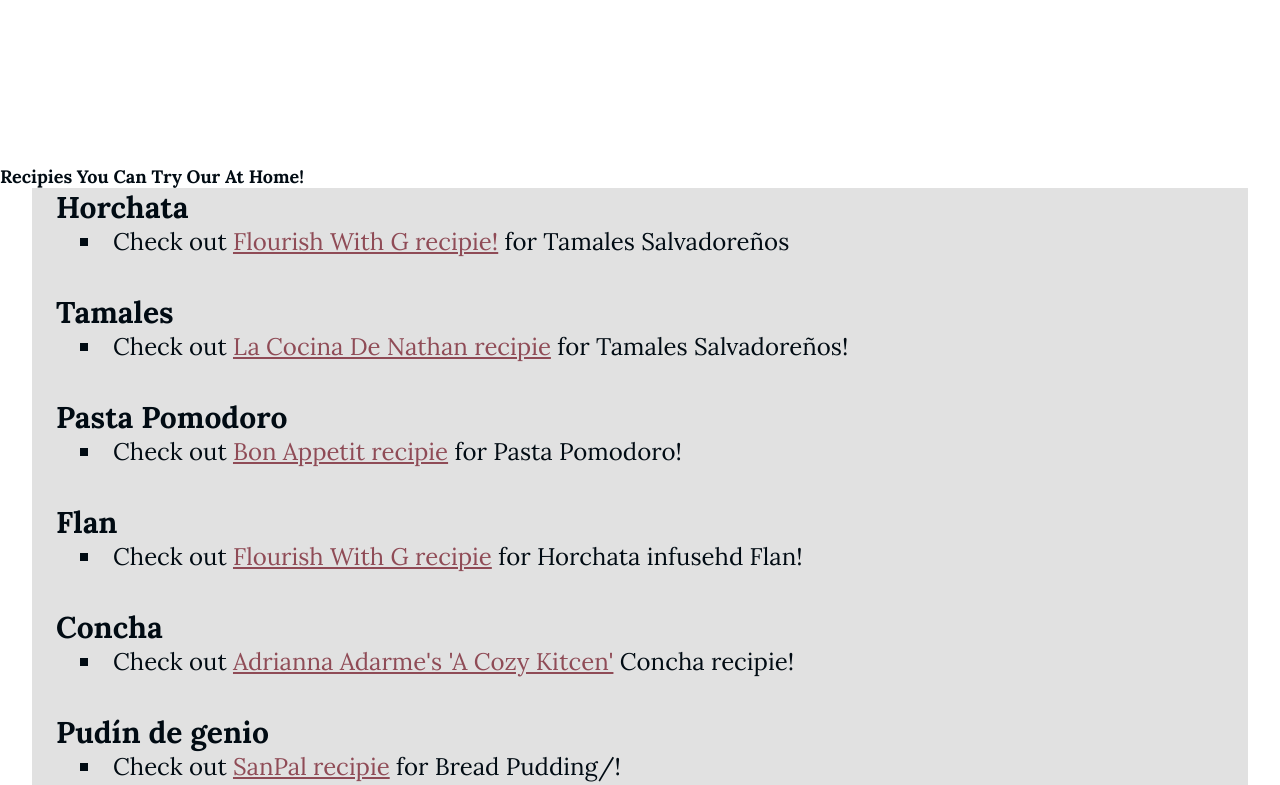
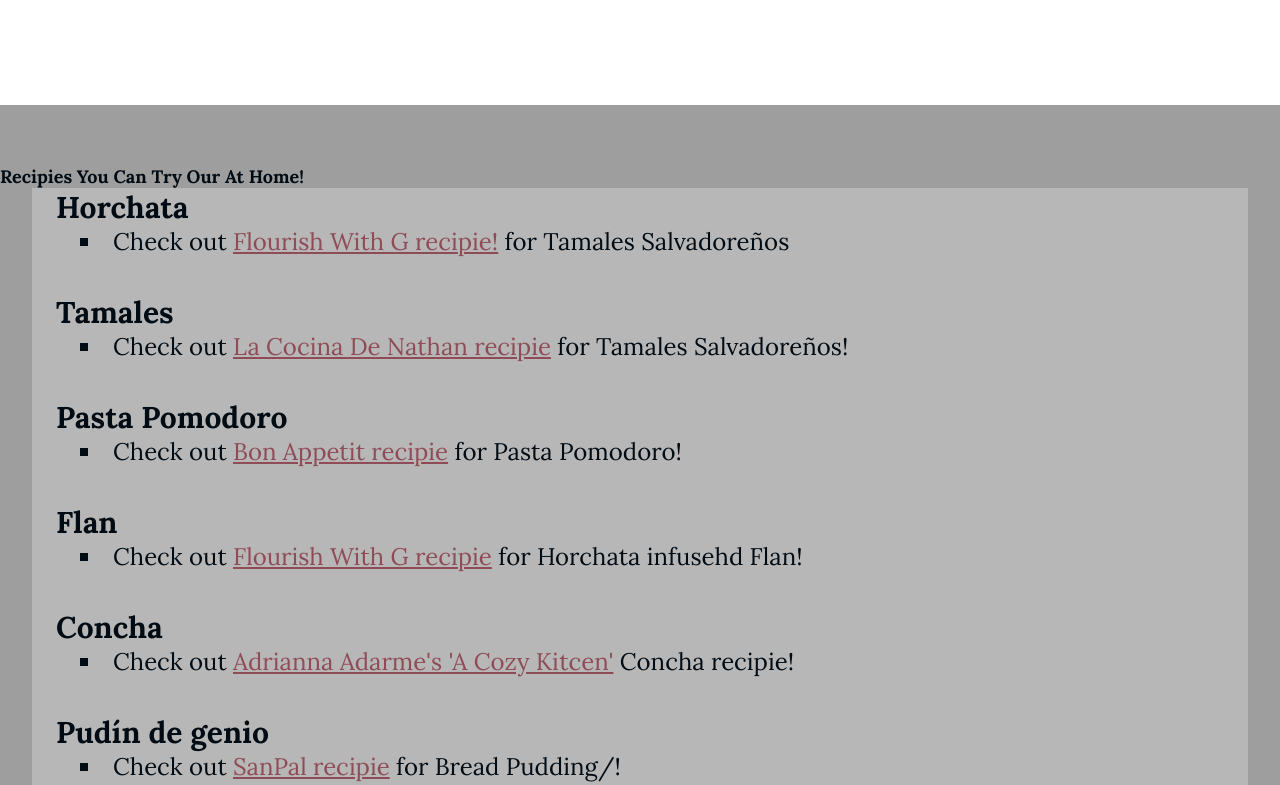
Before and after one commit to Gavisito/LRRedesign, a plain HTML site: page menu.html in a window 1280 px wide. Shown: the part 2434-3219 px from the top of the page. Drawn offline with Linux system fonts and the light colour scheme; the site is published under a folder, as on GitHub Pages, so addresses that start at the root find nothing; a web font is replaced by a local one.

Commit message:
fixed menu bg img

```diff
--- a/css/index.scss
+++ b/css/index.scss
@@ -557,7 +557,7 @@ body{
             width: 100%;
             margin: 5rem 0 auto;
             padding: 5rem 0;
-            background: url(/images/menuBGL.jpg);
+            background: url(../images/menuBGL.jpg);
             background-size: cover;
             background-repeat: no-repeat;
             h1{
```
Also changed, not shown: css/index.css, 1 other file.
